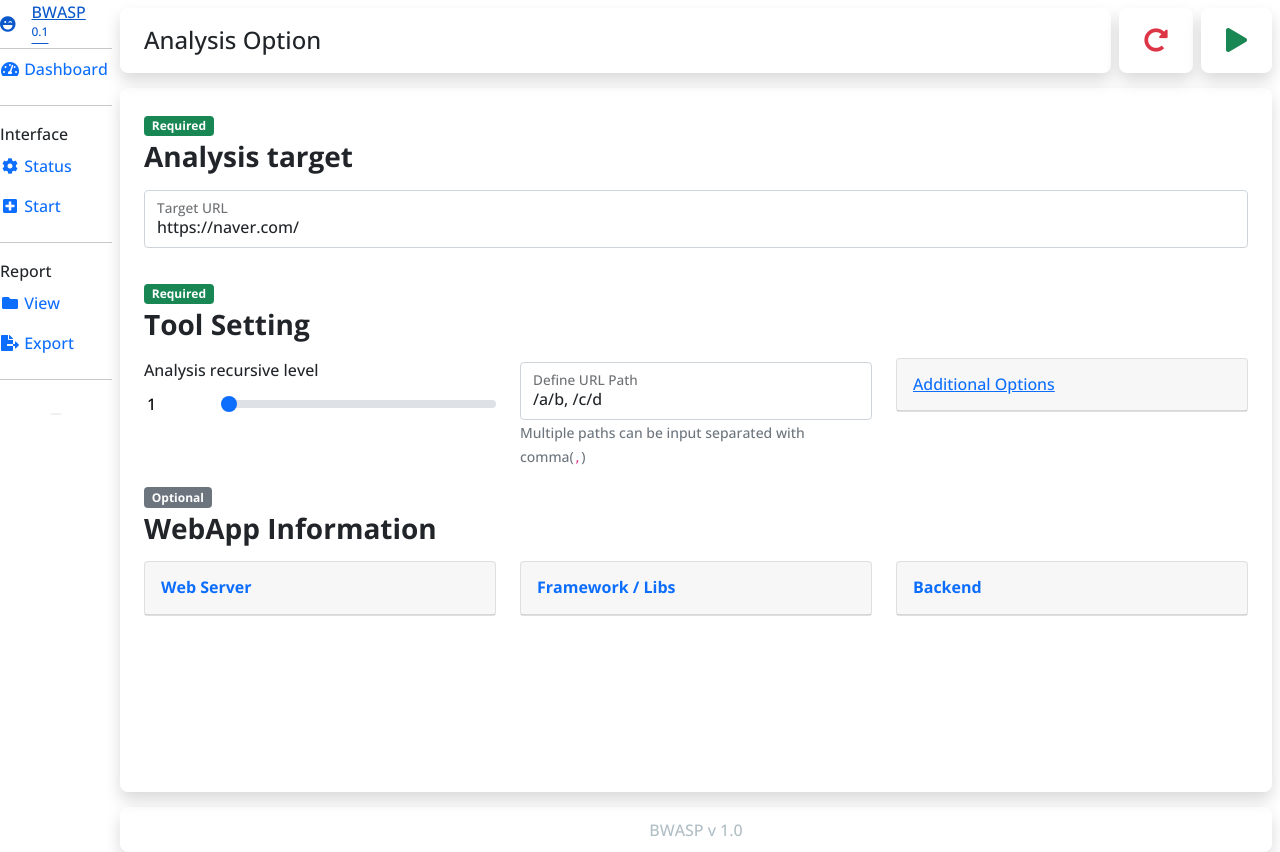
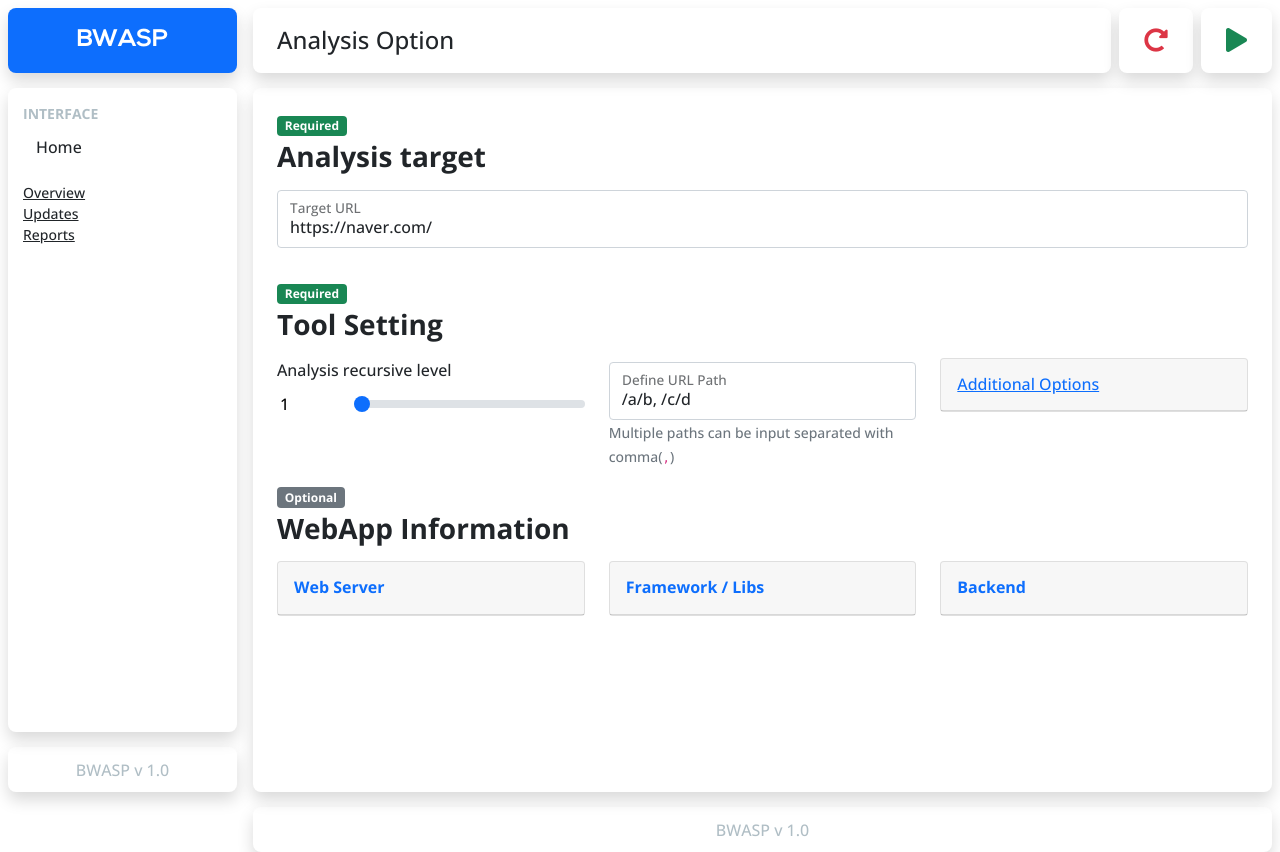
Before and after one commit to BWASP/BWASP, a Flask app: page /automation/options in a window 1280 px wide. Run offline with Flask 3, Linux system fonts and the light colour scheme; parts of the project's set-up code (start-up, migrations or seed data) failed here and were passed over; some libraries are stand-ins or nearby versions.

Commit message:
Sidebar (Uncompleted)

```diff
--- a/Web/templates/components/sidebar.html
+++ b/Web/templates/components/sidebar.html
@@ -1,103 +1,27 @@
-<!-- Sidebar -->
-<ul class="navbar-nav bg-gradient-primary sidebar sidebar-dark accordion" id="accordionSidebar">
-
-    <!-- Sidebar - Brand -->
-    <a class="sidebar-brand d-flex align-items-center justify-content-center" href="start">
-        <div class="sidebar-brand-icon rotate-n-15">
-            <i class="fas fa-laugh-wink"></i>
+<div class="BWASP-navigation commonPadding">
+    <a class="bg-primary text-decoration-none text-white shadow sizer element-top center-horizontal center-vertical border-rounded"
+        href="/">
+        <h4 class="text-decoration-none text-white mb-0 font-logo">BWASP</h4>
+    </a>
+    <!-- btn-toggle-nav list-unstyled fw-normal pb-1 small -->
+    <div class="bg-white shadow text-dark sizer element-sidebar border-rounded separatedTab">
+        <div class="sidebar-elements">
+            <p class="sidebar-title">Interface</p>
+            <ul class="list-unstyled mb-auto">
+                <li class="sidebar-elements">
+                    <p class="btn btn-toggle align-items-center rounded collapsed" data-bs-toggle="collapse" data-bs-target="#home-collapse" aria-expanded="true">
+                        Home
+                    </p>
+                    <div class="collapse show" id="home-collapse">
+                        <ul class="btn-toggle-nav list-unstyled fw-normal pb-1 small">
+                            <li><a href="#" class="link-dark rounded">Overview</a></li>
+                            <li><a href="#" class="link-dark rounded">Updates</a></li>
+                            <li><a href="#" class="link-dark rounded">Reports</a></li>
+                        </ul>
+                    </div>
+                </li>
+            </ul>
         </div>
-        <div class="sidebar-brand-text mx-3">BWASP <sup>0.1</sup></div>
-    </a>
-
-    <!-- Divider -->
-    <hr class="sidebar-divider my-0">
-
-    <!-- Nav Item - Dashboard -->
-    <li class="nav-item active">
-        <a class="nav-link" href="/dashboard">
-            <i class="fas fa-fw fa-tachometer-alt"></i>
-            <span>Dashboard</span></a>
-    </li>
-
-    <!-- Divider -->
-    <hr class="sidebar-divider">
-
-    <!-- Heading -->
-    <div class="sidebar-heading">
-        Interface
     </div>
-
-    <!-- Nav Item - Pages Collapse Menu -->
-    <li class="nav-item">
-        <a class="nav-link collapsed" href="#" data-toggle="collapse" data-target="#collapseTwo"
-           aria-expanded="true" aria-controls="collapseTwo">
-            <i class="fas fa-fw fa-cog"></i>
-            <span>Status</span>
-        </a>
-        <div id="collapseTwo" class="collapse" aria-labelledby="headingTwo" data-parent="#accordionSidebar">
-            <div class="bg-white py-2 collapse-inner rounded">
-                <p class="collapse-item">Status: <span class="text-success">Analyzing</span></p>
-            </div>
-        </div>
-    </li>
-
-    <!-- Nav Item - Utilities Collapse Menu -->
-    <li class="nav-item">
-        <a class="nav-link collapsed" href="#" data-toggle="collapse" data-target="#collapseUtilities"
-           aria-expanded="true" aria-controls="collapseUtilities">
-            <i class="fas fa-fw fa-plus-square"></i>
-            <span>Start</span>
-        </a>
-        <div id="collapseUtilities" class="collapse" aria-labelledby="headingUtilities"
-             data-parent="#accordionSidebar">
-            <div class="bg-white py-2 collapse-inner rounded">
-                <a class="collapse-item" href="/start">Start</a>
-                <h6 class="collapse-header">Quick Start</h6>
-                <a class="collapse-item" href="/automation/options">Automated Analysis</a>
-                <a class="collapse-item" href="/manual">Manual Analysis</a>
-            </div>
-        </div>
-    </li>
-
-    <!-- Divider -->
-    <hr class="sidebar-divider">
-
-    <!-- Heading -->
-    <div class="sidebar-heading">
-        Report
-    </div>
-
-    <!-- Nav Item - Pages Collapse Menu -->
-    <li class="nav-item">
-        <a class="nav-link collapsed" href="#" data-toggle="collapse" data-target="#collapsePages"
-           aria-expanded="true" aria-controls="collapsePages">
-            <i class="fas fa-fw fa-folder"></i>
-            <span>View</span>
-        </a>
-        <div id="collapsePages" class="collapse" aria-labelledby="headingPages" data-parent="#accordionSidebar">
-            <div class="bg-white py-2 collapse-inner rounded">
-                <h6 class="collapse-header">Quick View</h6>
-                <a class="collapse-item" href="/common/attack_vector">Attack Vector</a>
-                <!--
-                <div class="collapse-divider"></div>
-                <h6 class="collapse-header">Other Pages:</h6>
-                -->
-            </div>
-        </div>
-    </li>
-
-    <li class="nav-item">
-        <a class="nav-link" href="/common/export">
-            <i class="fas fa-fw fa-file-export"></i>
-            <span>Export</span></a>
-    </li>
-
-    <!-- Divider -->
-    <hr class="sidebar-divider d-none d-md-block">
-
-    <!-- Sidebar Toggler (Sidebar) -->
-    <div class="text-center d-none d-md-inline">
-        <button class="rounded-circle border-0" id="sidebarToggle"></button>
-    </div>
-</ul>
-<!-- End of Sidebar -->
+    {% include 'components/footer.html' %}
+</div>
```
